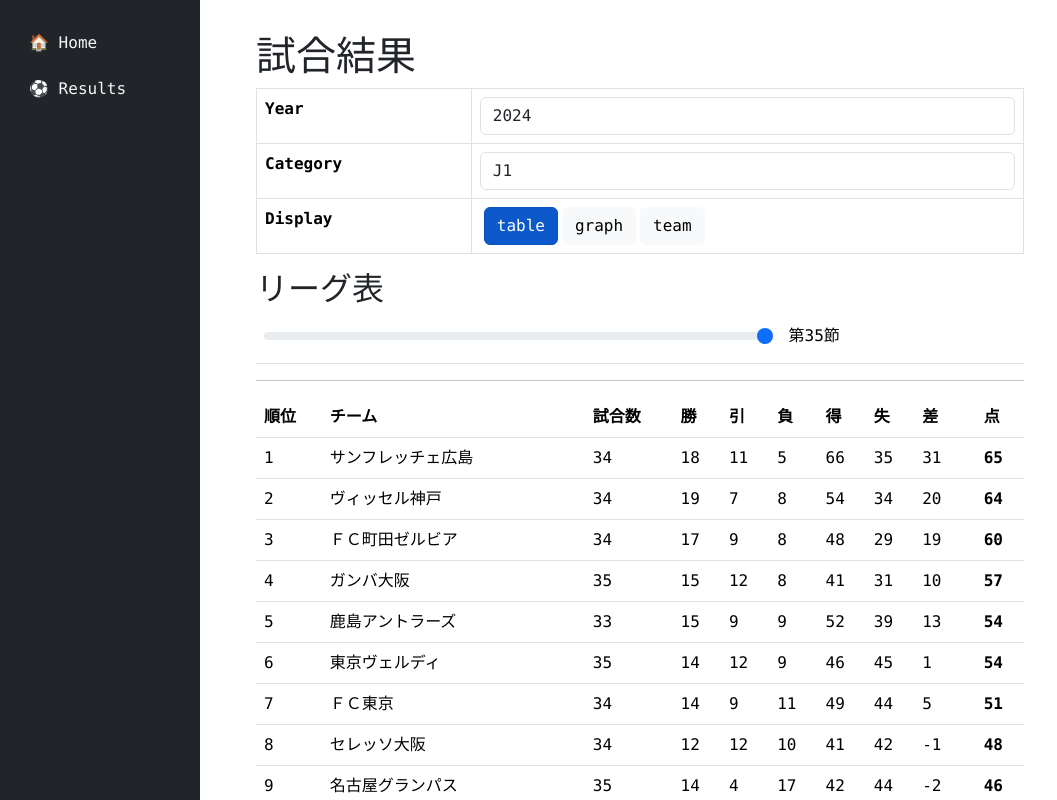
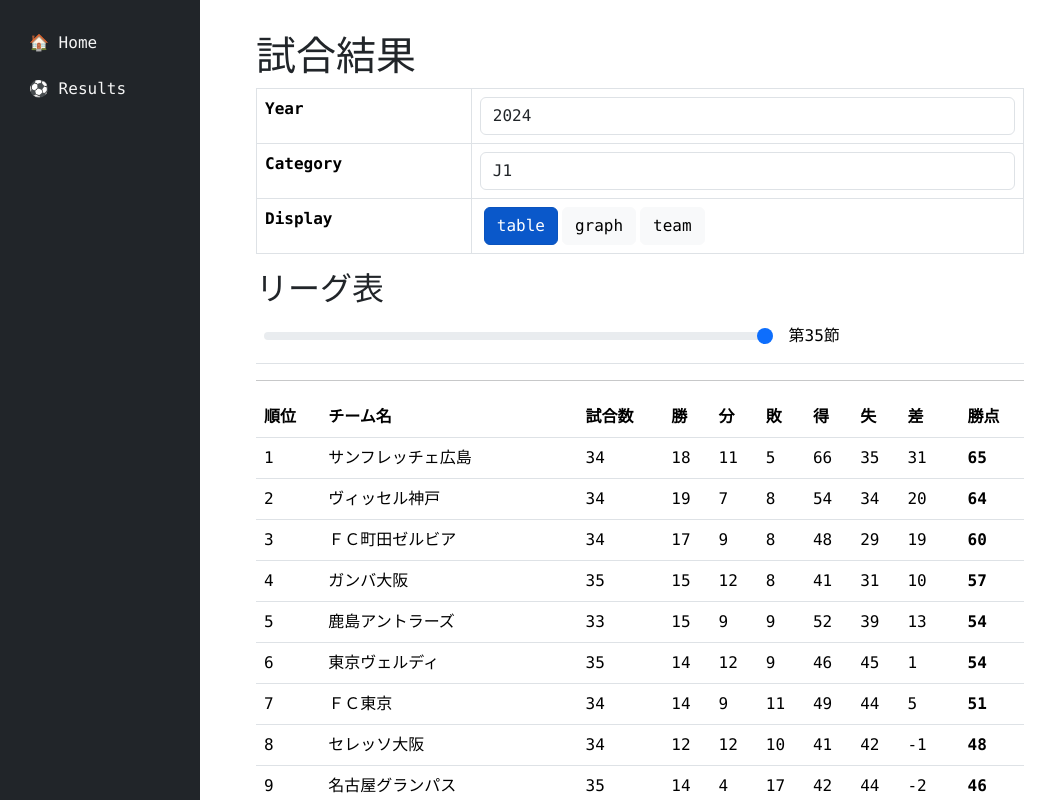
Before and after one commit to osawa-koki/jleague-tracker, a Next.js app: page /results in a window 1280 px wide. Shown: the top 800 px of the page, without its empty margins (0-1057 px from the left). Built offline with nearby package versions, Linux system fonts and the light colour scheme.

Commit message:
TanStackTableの導入。

```diff
--- /dev/null
+++ b/app/@types/TeamDetailStatusBySectionForTable.ts
@@ -0,0 +1,6 @@
+import type TeamDetailStatusBySection from './TeamDetailStatusBySection'
+import type Rank from './Rank'
+
+type TeamDetailStatusBySectionWithTable = TeamDetailStatusBySection & Rank & { matches: number }
+
+export default TeamDetailStatusBySectionWithTable
--- a/app/@types/TeamDetailStatusBySectionWithRank.ts
+++ /dev/null
@@ -1,6 +0,0 @@
-import type TeamDetailStatusBySection from './TeamDetailStatusBySection'
-import type Rank from './Rank'
-
-type TeamDetailStatusBySectionWithRank = TeamDetailStatusBySection & Rank
-
-export default TeamDetailStatusBySectionWithRank
--- a/app/results/_leagueTable.tsx
+++ b/app/results/_leagueTable.tsx
@@ -1,18 +1,24 @@
 'use client'
 
 import React, { useEffect, useMemo, useState } from 'react'
-
+import Image from 'next/image'
 import { useSearchParams } from 'next/navigation'
 
 import { Form, OverlayTrigger, Table, Tooltip } from 'react-bootstrap'
 
+import {
+  createColumnHelper,
+  flexRender,
+  getCoreRowModel,
+  useReactTable
+} from '@tanstack/react-table'
+
 import type TeamStatus from '@/app/@types/TeamStatus'
 import type TeamDetailStatusBySection from '@/app/@types/TeamDetailStatusBySection'
-import type TeamDetailStatusBySectionWithRank from '@/app/@types/TeamDetailStatusBySectionWithRank'
+import type TeamDetailStatusBySectionForTable from '@/app/@types/TeamDetailStatusBySectionForTable'
 
 import { sortByStatus } from '@/app/_util/sortByStatus'
 import sum from '@/app/_util/sum'
-import Image from 'next/image'
 
 interface Props {
   teamStatuses: TeamStatus[]
@@ -55,11 +61,12 @@
     })
   }, [section, teamStatuses])
 
-  const sortedTeamDetailStatusesWithRank: TeamDetailStatusBySectionWithRank[] = useMemo(() => {
+  const sortedTeamDetailStatusesForTable: TeamDetailStatusBySectionForTable[] = useMemo(() => {
     return teamDetailStatuses.sort(sortByStatus).map((status, index) => {
       return {
         ...status,
-        rank: index + 1
+        rank: index + 1,
+        matches: sum(status.win, status.draw, status.lose)
       }
     })
   }, [teamDetailStatuses])
@@ -78,6 +85,84 @@
     url.searchParams.set(key, value)
     window.history.pushState({ path: url.href }, '', url.href)
   }
+
+  const columnHelper = createColumnHelper<TeamDetailStatusBySectionForTable>()
+
+  const columns = [
+    columnHelper.accessor('rank', {
+      header: '順位',
+      cell: (info) => info.getValue()
+    }),
+    columnHelper.accessor('teamName.longName', {
+      header: 'チーム名',
+      cell: (info) => (
+        <>
+          <OverlayTrigger
+            placement='top'
+            delay={{ show: 100, hide: 500 }}
+            overlay={(props) => {
+              return (
+                <Tooltip {...props}>
+                  {info.row.original.gameResults.map((result, index) => {
+                    switch (true) {
+                      case result.ourScore === result.theirScore:
+                        return <Image key={index} src='/images/draw.svg' alt='引分' width={16} height={16} />
+                      case result.ourScore > result.theirScore:
+                        return <Image key={index} src='/images/win.svg' alt='勝利' width={16} height={16} />
+                      case result.ourScore < result.theirScore:
+                        return <Image key={index} src='/images/loss.svg' alt='敗北' width={16} height={16} />
+                      default:
+                        throw new Error('Unexpected result')
+                    }
+                  })}
+                </Tooltip>
+              )
+            }}
+          >
+            <span>{info.row.original.teamName.longName}</span>
+          </OverlayTrigger>
+        </>
+      )
+    }),
+    columnHelper.accessor('matches', {
+      header: '試合数',
+      cell: (info) => info.getValue()
+    }),
+    columnHelper.accessor('win', {
+      header: '勝',
+      cell: (info) => info.getValue()
+    }),
+    columnHelper.accessor('draw', {
+      header: '分',
+      cell: (info) => info.getValue()
+    }),
+    columnHelper.accessor('lose', {
+      header: '敗',
+      cell: (info) => info.getValue()
+    }),
+    columnHelper.accessor('goalFor', {
+      header: '得',
+      cell: (info) => info.getValue()
+    }),
+    columnHelper.accessor('goalAgainst', {
+      header: '失',
+      cell: (info) => info.getValue()
+    }),
+    columnHelper.accessor('goalDifference', {
+      header: '差',
+      cell: (info) => info.getValue()
+    }),
+    columnHelper.accessor('points', {
+      header: '勝点',
+      cell: (info) => <span className='fw-bold'>{info.getValue()}</span>
+    })
+  ]
+
+  const table = useReactTable({
+    data: sortedTeamDetailStatusesForTable,
+    columns,
+    getCoreRowModel: getCoreRowModel()
+  })
 
   return (
     <div>
@@ -102,59 +187,31 @@
       <hr />
       <Table id='league-table'>
         <thead>
-          <tr>
-            <th>順位</th>
-            <th>チーム</th>
-            <th>試合数</th>
-            <th>勝</th>
-            <th>引</th>
-            <th>負</th>
-            <th>得</th>
-            <th>失</th>
-            <th>差</th>
-            <th className='fw-bold'>点</th>
-          </tr>
+          {table.getHeaderGroups().map(headerGroup => (
+            <tr key={headerGroup.id}>
+              {headerGroup.headers.map(header => (
+                <th key={header.id}>
+                  {header.isPlaceholder
+                    ? null
+                    : flexRender(
+                      header.column.columnDef.header,
+                      header.getContext()
+                    )}
+                </th>
+              ))}
+            </tr>
+          ))}
         </thead>
         <tbody>
-          {sortedTeamDetailStatusesWithRank.map((status) => (
-            <tr key={status.teamName.englishName}>
-              <td>{status.rank}</td>
-              <td>
-                <OverlayTrigger
-                  placement='top'
-                  delay={{ show: 100, hide: 500 }}
-                  overlay={(props) => {
-                    return (
-                      <Tooltip {...props}>
-                        {status.gameResults.map((result, index) => {
-                          switch (true) {
-                            case result.ourScore === result.theirScore:
-                              return <Image key={index} src='/images/draw.svg' alt='引分' width={16} height={16} />
-                            case result.ourScore > result.theirScore:
-                              return <Image key={index} src='/images/win.svg' alt='勝利' width={16} height={16} />
-                            case result.ourScore < result.theirScore:
-                              return <Image key={index} src='/images/loss.svg' alt='敗北' width={16} height={16} />
-                            default:
-                              throw new Error('Unexpected result')
-                          }
-                        })}
-                      </Tooltip>
-                    )
-                  }}
-                >
-                  <span>{status.teamName.longName}</span>
-                </OverlayTrigger>
-              </td>
-              <td>{sum(status.win, status.draw, status.lose)}</td>
-              <td>{status.win}</td>
-              <td>{status.draw}</td>
-              <td>{status.lose}</td>
-              <td>{status.goalFor}</td>
-              <td>{status.goalAgainst}</td>
-              <td>{status.goalDifference}</td>
-              <td className='fw-bold'>{status.points}</td>
+        {table.getRowModel().rows.map(row => (
+            <tr key={row.id}>
+              {row.getVisibleCells().map(cell => (
+                <td key={cell.id}>
+                  {flexRender(cell.column.columnDef.cell, cell.getContext())}
+                </td>
+              ))}
             </tr>
-          ))}
+        ))}
         </tbody>
       </Table>
     </div>
```
